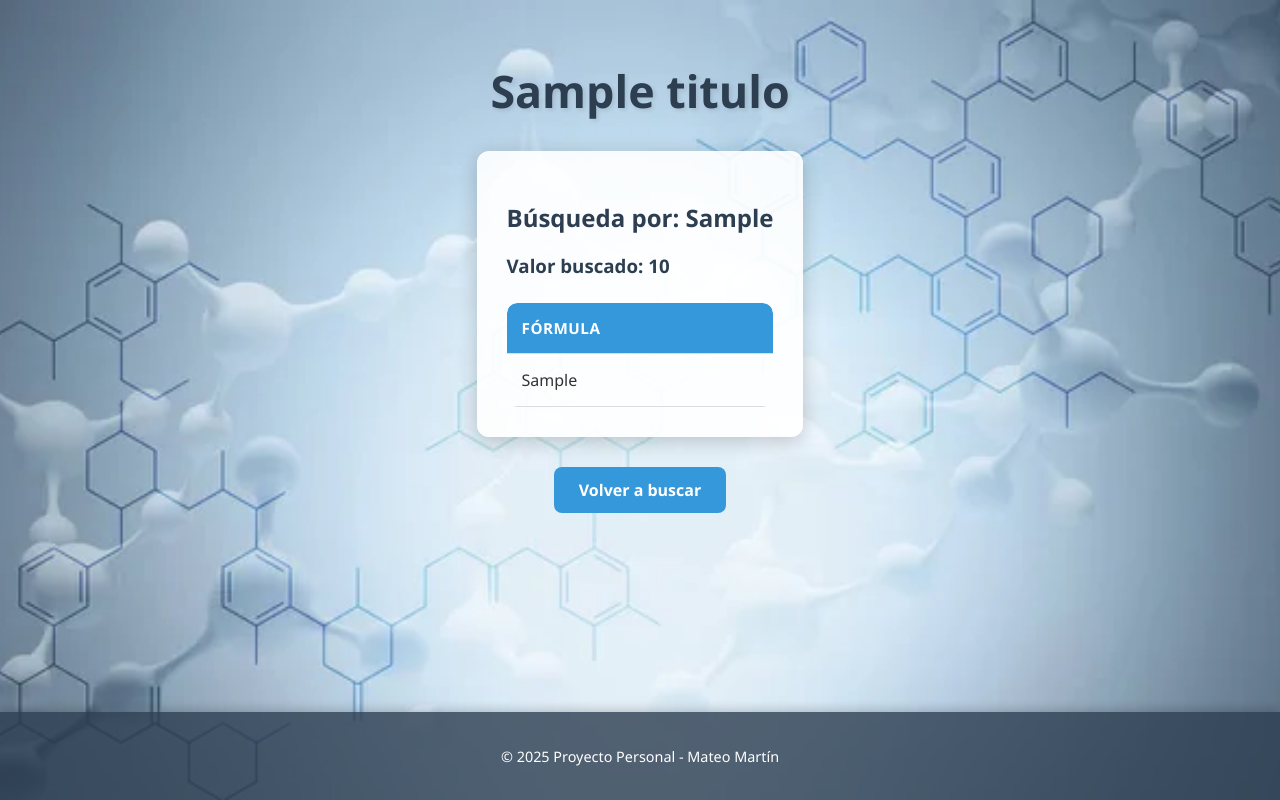
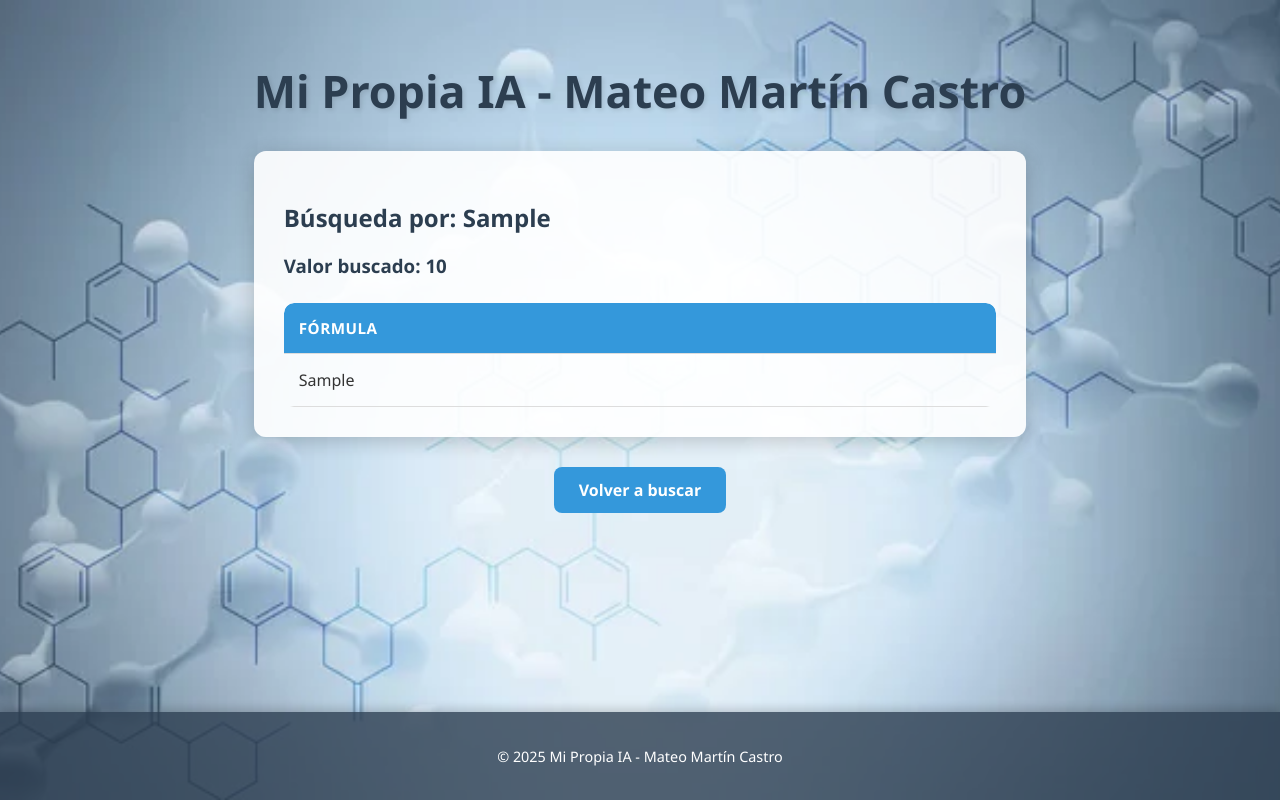
Before and after one commit to mmartinmmc/Proyecto-Personal, a Flask app: template templates/resultados.html in a window 1280 px wide. Run offline with Flask 3, Linux system fonts and the light colour scheme; the template is opened without the code that fills it: most values are stand-ins (such as "Sample title", 1, 10 or a date in 2020).

Commit message:
Update resultados.html

```diff
--- a/templates/resultados.html
+++ b/templates/resultados.html
@@ -3,18 +3,19 @@
 <head>
     <meta charset="UTF-8">
     <meta name="viewport" content="width=device-width, initial-scale=1.0">
-    <title>{{ titulo }}</title>
+    <title>Mi Propia IA - Mateo Martín Castro</title>
     <link rel="stylesheet" href="{{ url_for('static', filename='styles.css') }}">
 </head>
 <body>
     <div class="container-main">
-        <h1>{{ titulo }}</h1>
+        <h1>Mi Propia IA - Mateo Martín Castro</h1>
 
         {% if error %}
             <p class="error">{{ error }}</p>
             <a href="/" class="boton-volver">Volver a buscar</a>
         {% else %}
-            <div class="resultados card"> <h2>Búsqueda por: {{ tipo_busqueda }}</h2>
+            <div class="resultados card">
+                <h2>Búsqueda por: {{ tipo_busqueda }}</h2>
                 <h3>Valor buscado: {{ valor_busqueda }}</h3>
                 {% if resultados is not none %}
                     <table class="tabla-resultados">
@@ -57,7 +58,7 @@
         {% endif %}
     </div>
     <div class="footer">
-        <p>© 2025 Proyecto Personal - Mateo Martín</p>
+        <p>© 2025 Mi Propia IA - Mateo Martín Castro</p>
     </div>
 </body>
 </html>
```
